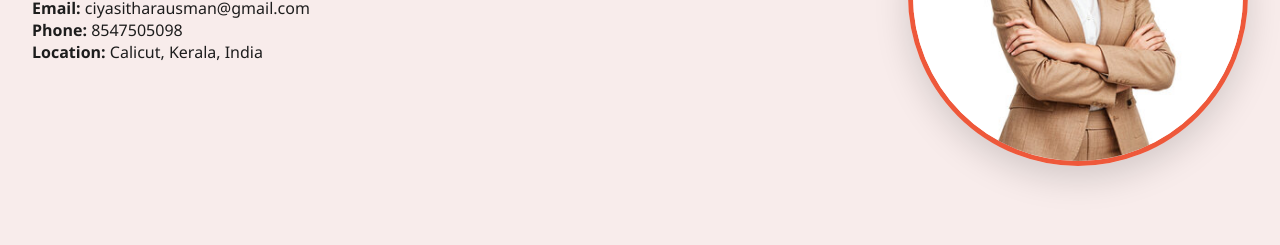
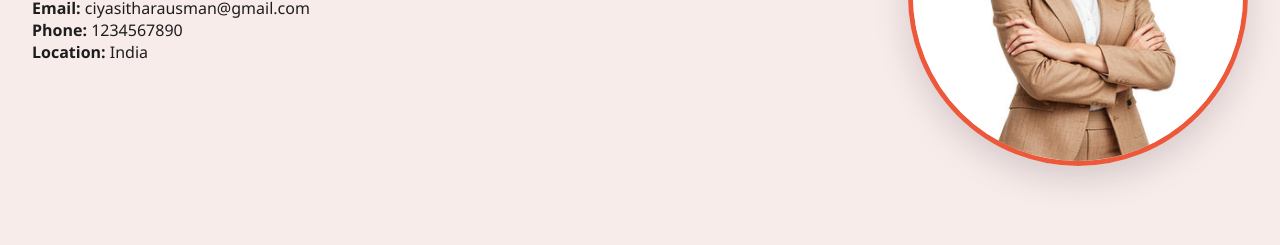
Before and after one commit to CiyaSitharaKP/MyPortfolio-website, a plain HTML site: page contact.html in a window 1280 px wide. Shown: the part 336-581 px from the top of the page. Drawn offline with Linux system fonts and the light colour scheme.

Commit message:
Update contact.html

```diff
--- a/contact.html
+++ b/contact.html
@@ -22,8 +22,8 @@
     <div class="hero-text">
       <h1 class="fade-in delay-1">Contact</h1>
       <p class="fade-in delay-2"><strong>Email:</strong> <a href="mailto:ciyasitharausman@gmail.com">ciyasitharausman@gmail.com</a></p>
-      <p class="fade-in delay-2"><strong>Phone:</strong> 8547505098</p>
-      <p class="fade-in delay-2"><strong>Location:</strong> Calicut, Kerala, India</p>
+      <p class="fade-in delay-2"><strong>Phone:</strong> 1234567890</p>
+      <p class="fade-in delay-2"><strong>Location:</strong> India</p>
     </div>
     <div class="hero-image">
       <img src="images/ciya.jpg" alt="Ciya Sithara" />
```
